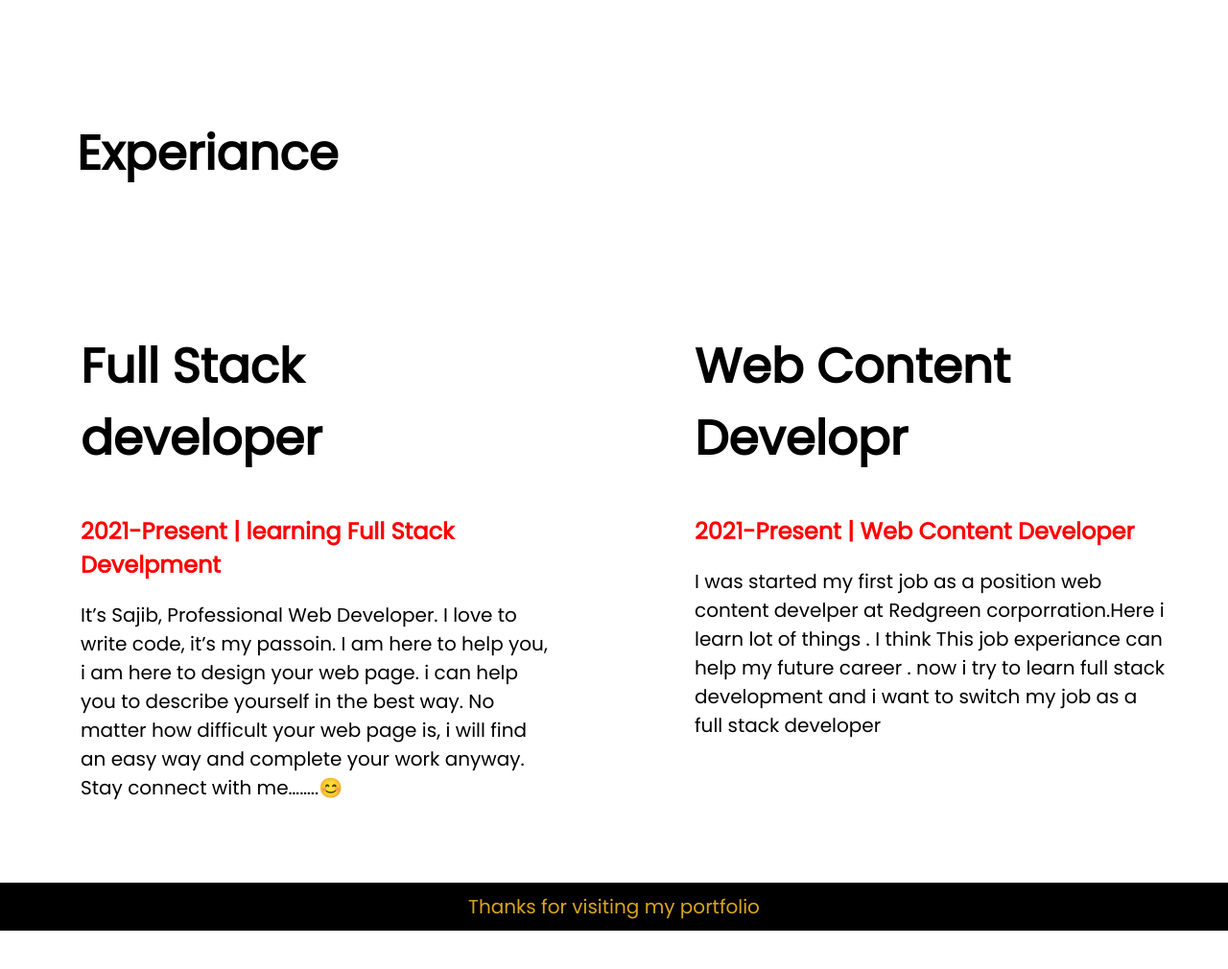
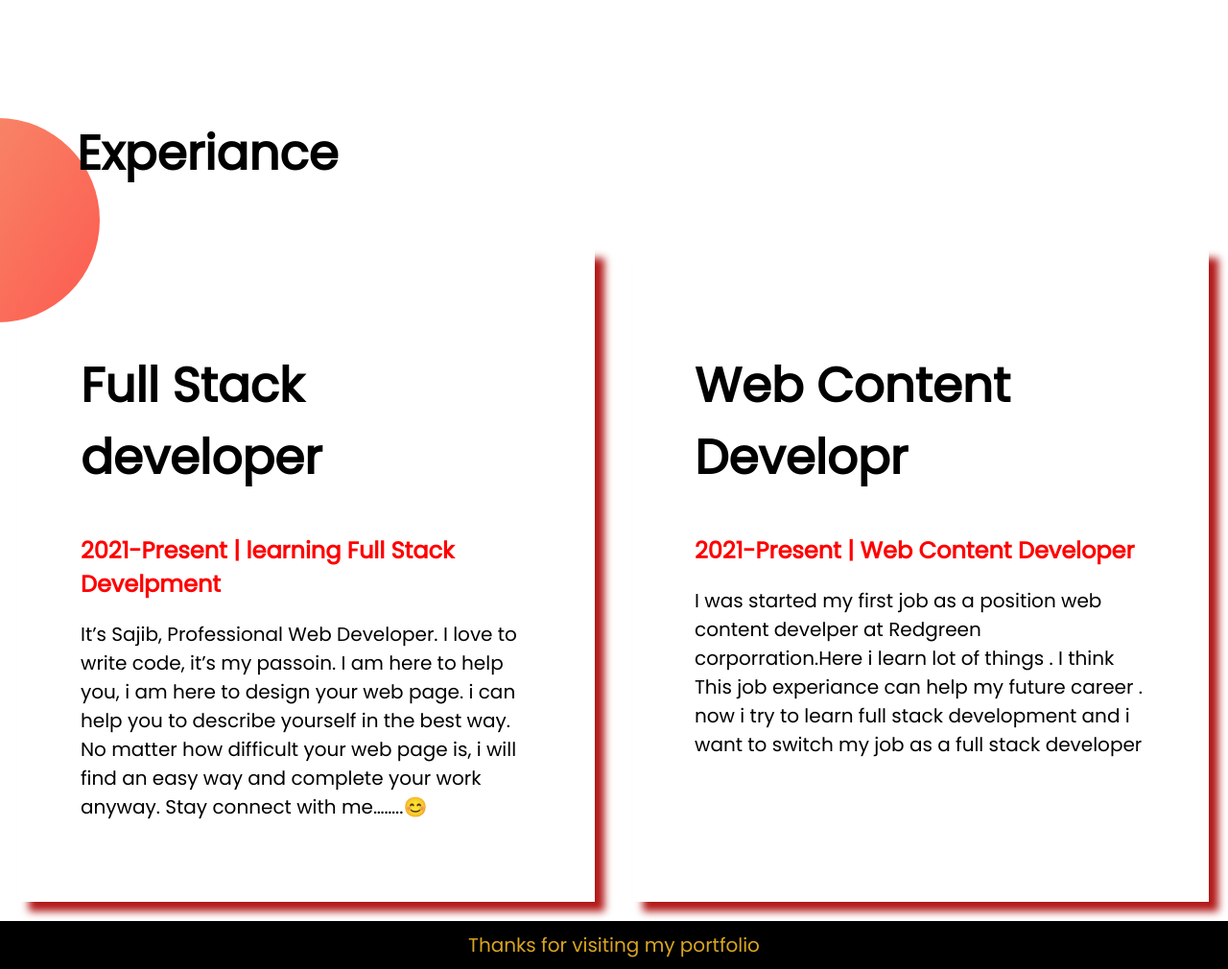
Before and after one commit to sajib359/developer-portfolio, a plain HTML site: page index.html in a window 1280 px wide. Shown: the part 1091-2101 px from the top of the page at 96% size. Before the commit the page ends 2061 px from the top, so only its background shows below. Drawn offline with Linux system fonts and the light colour scheme.

Commit message:
added border

```diff
--- a/index.html
+++ b/index.html
@@ -15,7 +15,7 @@
 <body>
     <section class="flexible">
         <div class="div-width">
-            <h1>Welcome too</h1>
+            <h1>Welcome to</h1>
             <h2><span>Sajib's Programming</span> world</h2>
             <p>It’s Sajib, Professional Web Developer. I love to write code, it’s my passoin. I am here to help you, i
                 am here to design your web page. i can help you to describe yourself in the best way.
@@ -42,10 +42,10 @@
                 course and i wish i can finish this course properly.I would be pro level full stack Developer</p>
         </div>
     </section>
-    <section>
+    <section class="last-section">
         <h1 class="head">Experiance</h1>
         <div class="exp-last">
-            <div class="div-width">
+            <div class="div-width exp-div">
                 <h1>Full Stack developer</h1>
                 <h2><span>2021-Present | learning Full Stack Develpment</span></h2>
                 <p>It’s Sajib, Professional Web Developer. I love to write code, it’s my passoin. I am here to help you,
@@ -53,7 +53,7 @@
                     No matter how difficult your web page is, i will find an easy way and complete your work anyway.
                     Stay connect with me……..😊</p>
             </div>
-            <div class="div-width">
+            <div class="div-width exp-div border">
                 <h1>Web Content Developr</h1>
                 <h2><span>2021-Present | Web Content Developer</span></h2>
                 <p>I was started my first job as a position web content develper at Redgreen corporration.Here i learn
--- a/style.css
+++ b/style.css
@@ -53,3 +53,13 @@ footer{
 .head{
     margin-left: 80px;
 }
+.last-section{
+    background-image: url(images/exp-bg.png);
+    background-repeat: no-repeat;
+}
+.exp-div{
+    box-shadow: 10px 10px 8px #b31919;
+    /* border-left: 10px solid; */
+    margin: 20px;
+
+}
```
